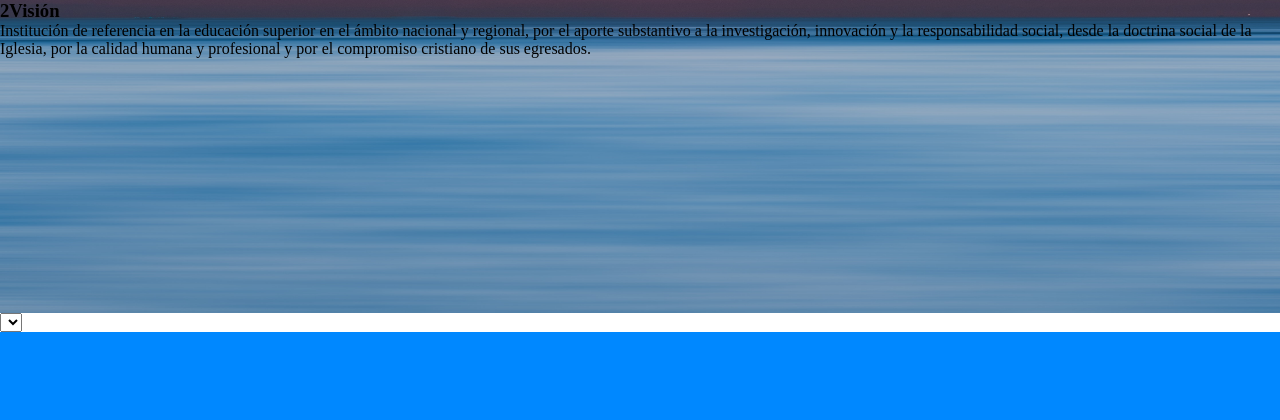
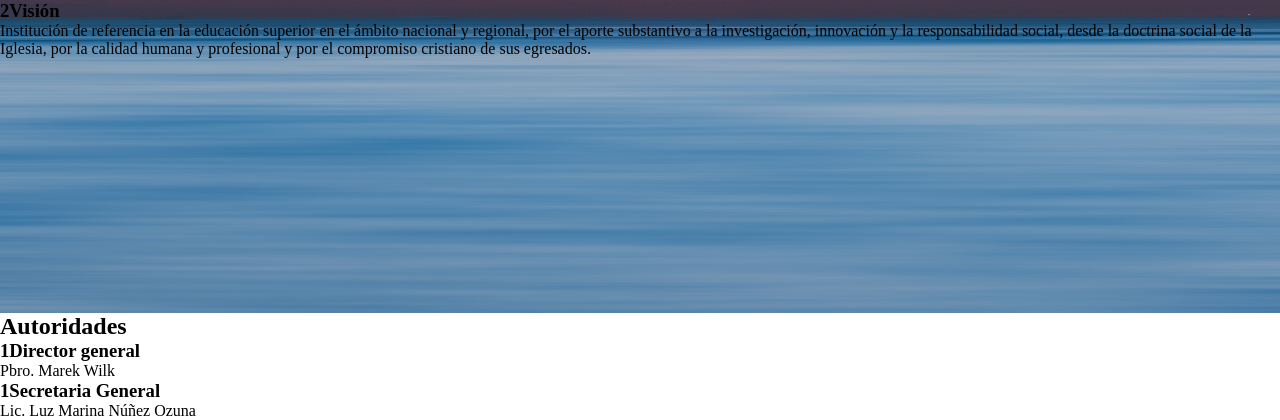
Before and after one commit to Morteira/paginaWebPHP, a PHP site: page / in a window 1280 px wide. Shown: the part 1357-1777 px from the top of the page. Before the commit the page ends 1689 px from the top, so only its background shows below. Run offline with PHP 8.4, Linux system fonts and the light colour scheme; lists and menus that the app fills with data are empty.

Commit message:
Update index.php

```diff
--- a/index.php
+++ b/index.php
@@ -42,7 +42,17 @@
           <p>Institución de referencia en la educación superior en el ámbito nacional y regional, por el aporte substantivo a la investigación, innovación y la responsabilidad social, desde la doctrina social de la Iglesia, por la calidad humana y profesional y por el compromiso cristiano de sus egresados.</p>
         </div>
       </section>
-      <select class=""></select>
+      <selector class="Autoridades">
+        <div class="contenedor-Autoridades">
+          <h2 class="titulo">Autoridades</h2>
+          <div class="contenedor-list">
+            <h3><span>1</span>Director general</h3>
+            <p>Pbro. Marek Wilk</p>
+            <h3><span>1</span>Secretaria General</h3>
+            <p>Lic. Luz Marina Núñez Ozuna</p>
+          </div>
+        </div>
+      </select>
    </main>
 
 
```
